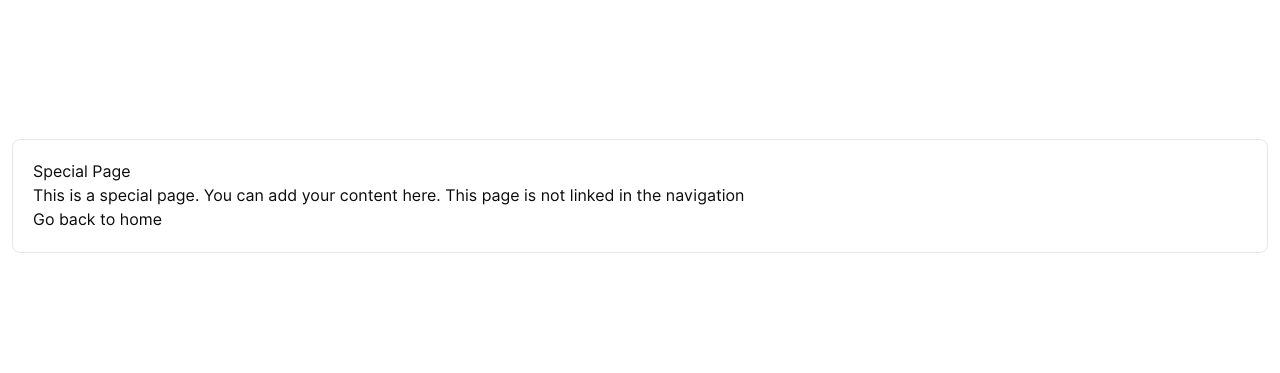
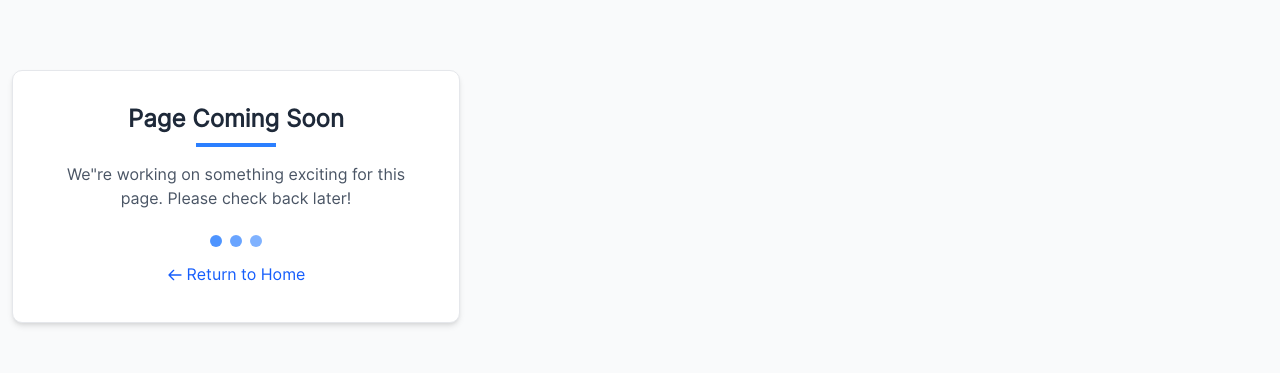
Before and after one commit to Joshua-takyi/animax_v2, a Next.js app: page /special in a window 1280 px wide. Shown: the part 281-654 px from the top of the page. Built offline with nearby package versions, Linux system fonts and the light colour scheme.

Commit message:
fixed the special page

```diff
--- a/src/app/(with-nav)/special/page.tsx
+++ b/src/app/(with-nav)/special/page.tsx
@@ -1,20 +1,45 @@
-// page will be added soon
-
 import { Wrapper } from '@/components/wrapper';
+import Link from 'next/link';
 
 export default function Special() {
   return (
-    <main className="flex justify-center items-center h-screen">
+    <main className="flex justify-center items-center h-screen bg-gray-50">
       <Wrapper>
-        <div className="rounded-md border border-gray-200 p-5">
-          <h1>Special Page</h1>
-          <p>
-            This is a special page. You can add your content here. This page is not linked in the
-            navigation
-          </p>
-          <span>
-            <a href="/home">Go back to home</a>
-          </span>
+        <div className="rounded-lg border border-gray-200 p-8 shadow-md bg-white max-w-md w-full text-center">
+          <div className="mb-6">
+            <h1 className="text-2xl font-bold text-gray-800 mb-2">Page Coming Soon</h1>
+            <div className="h-1 w-20 bg-blue-500 mx-auto mb-4"></div>
+            <p className="text-gray-600 mb-6">
+              We&quot;re working on something exciting for this page. Please check back later!
+            </p>
+          </div>
+
+          <div className="flex items-center justify-center space-x-2 mb-4">
+            <div className="w-3 h-3 rounded-full bg-blue-500 animate-pulse"></div>
+            <div className="w-3 h-3 rounded-full bg-blue-500 animate-pulse delay-150"></div>
+            <div className="w-3 h-3 rounded-full bg-blue-500 animate-pulse delay-300"></div>
+          </div>
+
+          <Link
+            href="/"
+            className="inline-flex items-center text-blue-600 hover:text-blue-800 transition-colors"
+          >
+            <svg
+              xmlns="http://www.w3.org/2000/svg"
+              className="h-4 w-4 mr-1"
+              fill="none"
+              viewBox="0 0 24 24"
+              stroke="currentColor"
+            >
+              <path
+                strokeLinecap="round"
+                strokeLinejoin="round"
+                strokeWidth={2}
+                d="M10 19l-7-7m0 0l7-7m-7 7h18"
+              />
+            </svg>
+            Return to Home
+          </Link>
         </div>
       </Wrapper>
     </main>
```
